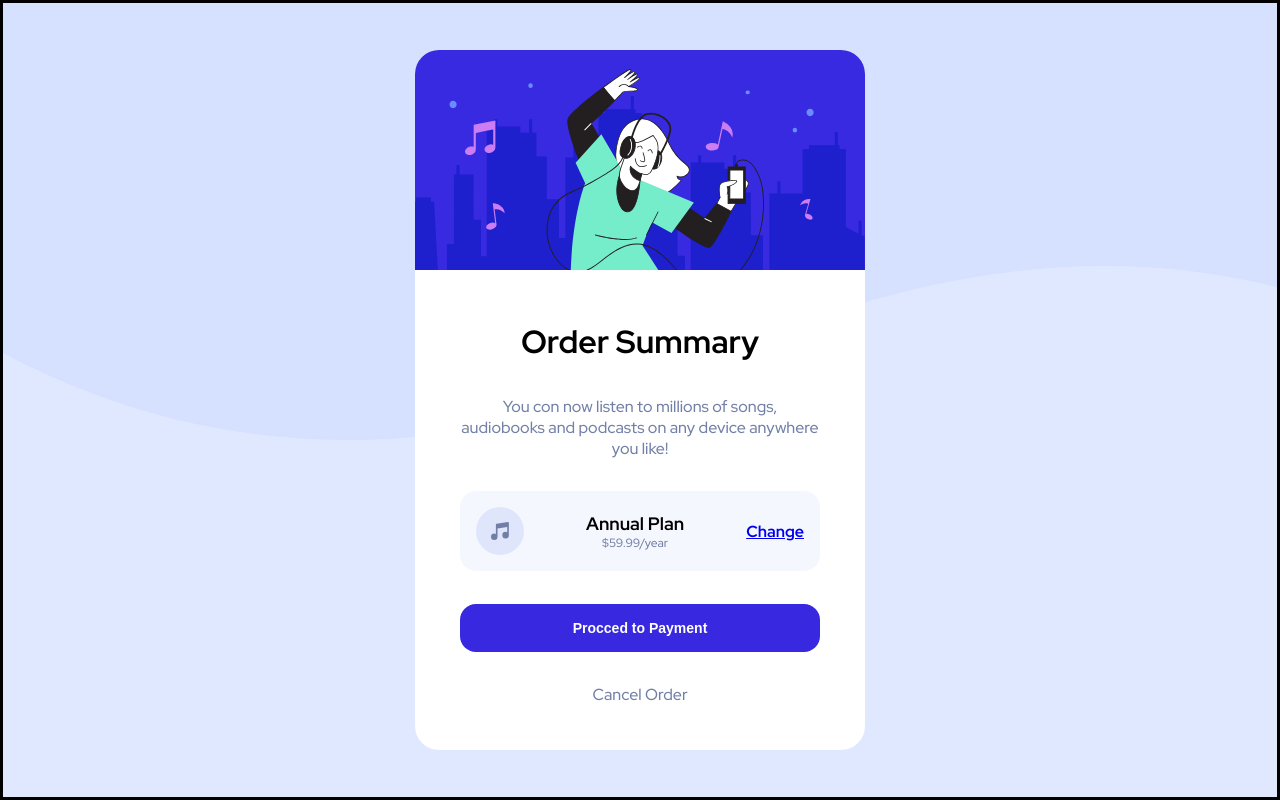
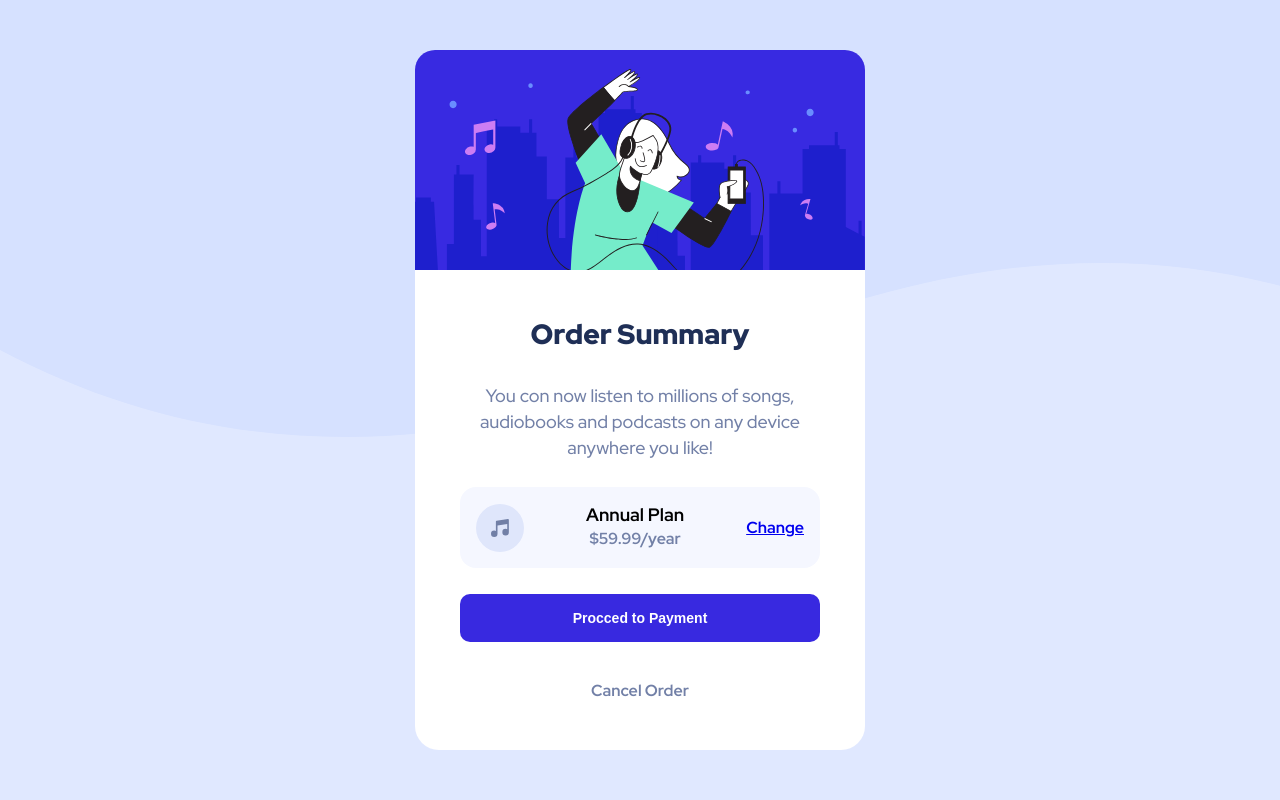
Before and after one commit to fladeia/order-summaryFrontendMentor, a plain HTML site: page index.html in a window 1280 px wide. Drawn offline with Linux system fonts and the light colour scheme.

Commit message:
plan-container todo

```diff
--- a/index.html
+++ b/index.html
@@ -21,10 +21,10 @@
         </div>
         <div class="content">
           <h1>Order Summary</h1>
-          <p>
+          <strong>
             You con now listen to millions of songs, audiobooks and podcasts on
             any device anywhere you like!
-          </p>
+          </strong>
           <div class="plan-container">
             <img src="./images/icon-music.svg" alt="icon-music" />
             <div class="plan-price">
--- a/style.css
+++ b/style.css
@@ -34,8 +34,6 @@ body {
   flex-direction: column;
   justify-content: center;
   align-items: center;
-
-  border: 3px solid rgb(0, 0, 0);
 }
 
 main {
@@ -48,20 +46,22 @@ main {
   flex-direction: column;
 }
 
+main .image {
+  height: 220px;
+}
+
 main .image img {
-  border-radius: 24px 24px 0 0;
+  border-radius: 20px 20px 0 0;
 }
 
 main .content {
   padding: 10%;
   display: flex;
   flex-direction: column;
-  justify-content: space-between;
+  /* justify-content: space-between; */
   align-items: center;
   flex: 1;
-  border-radius: 0 0 24px 24px;
-
-  /* border: 3px solid rgb(0, 253, 0); */
+  border-radius: 0 0 20px 20px;
 }
 
 main .content .plan-container {
@@ -78,6 +78,7 @@ main .content .plan-container {
 
 main .content .plan-container {
   font-weight: bold;
+  margin-top: 26px;
 }
 
 main .content .plan-price {
@@ -85,20 +86,32 @@ main .content .plan-price {
 }
 
 main .content h1 {
-  font-weight: 700;
+  font-weight: 900;
+  color: hsl(223, 47%, 23%);
+  font-size: 28px;
+  margin-bottom: 30px;
+}
+
+main .content strong,
+p {
+  font-size: 18px;
+  color: var(--desaturatedBlue);
+  font-weight: 500;
+  text-align: center;
+  line-height: 26px;
 }
 
 main .content p {
-  color: var(--desaturatedBlue);
-  font-weight: 500;
-  text-align: center;
+  font-size: 16px;
+  font-weight: 700;
 }
 
 main .content .btn {
   width: 100%;
   padding: 16px;
   border: none;
-  border-radius: 16px;
+  border-radius: 10px;
+  margin: 26px 0 36px 0;
 
   font-size: 14px;
   font-weight: 700;
```
